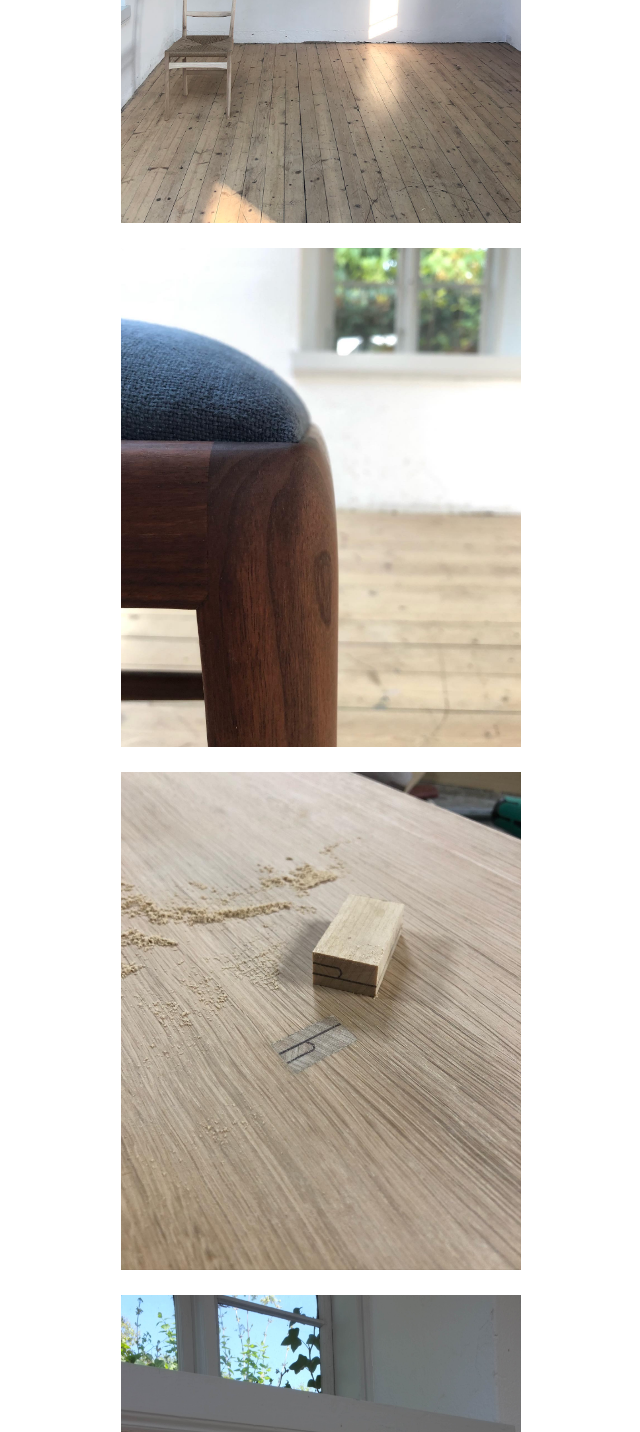
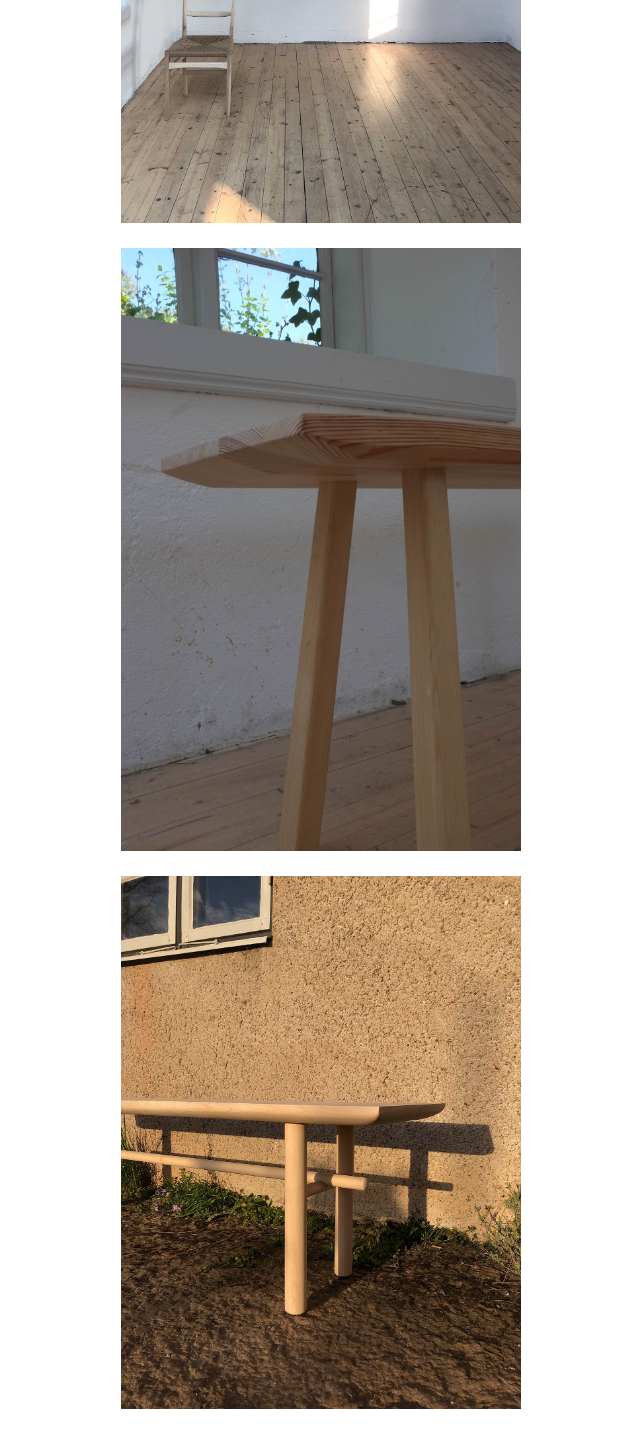
Before and after one commit to fredrik-p/hagelstudio, a Next.js app: page /portfolio in a window 1280 px wide. Shown: the part 1448-2880 px from the top of the page, without its empty margins (319-959 px from the left). Built offline with nearby package versions, Linux system fonts and the light colour scheme.

Commit message:
two broken images removed

```diff
--- a/src/app/portfolio/page.tsx
+++ b/src/app/portfolio/page.tsx
@@ -35,28 +35,6 @@ const Portfolio = () => {
           <Image
             src="/3.jpg"
             alt="Bild på stol"
-            width={400}
-            height={400}
-            quality={80}
-            priority
-            style={{
-              marginTop: 25,
-            }}
-          />
-          <Image
-            src="/4.jpg"
-            alt="Detljbild på pall"
-            width={400}
-            height={400}
-            quality={80}
-            priority
-            style={{
-              marginTop: 25,
-            }}
-          />
-          <Image
-            src="/5.jpg"
-            alt="Bild på detalj"
             width={400}
             height={400}
             quality={80}
```
Also changed, not shown: public/4.JPG (deleted), public/5.JPG (deleted).
